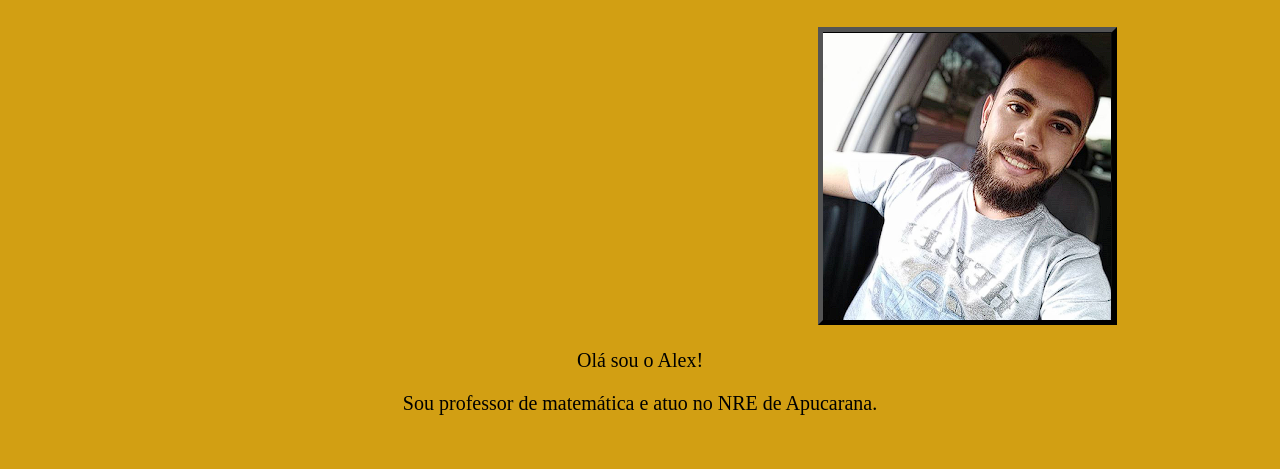
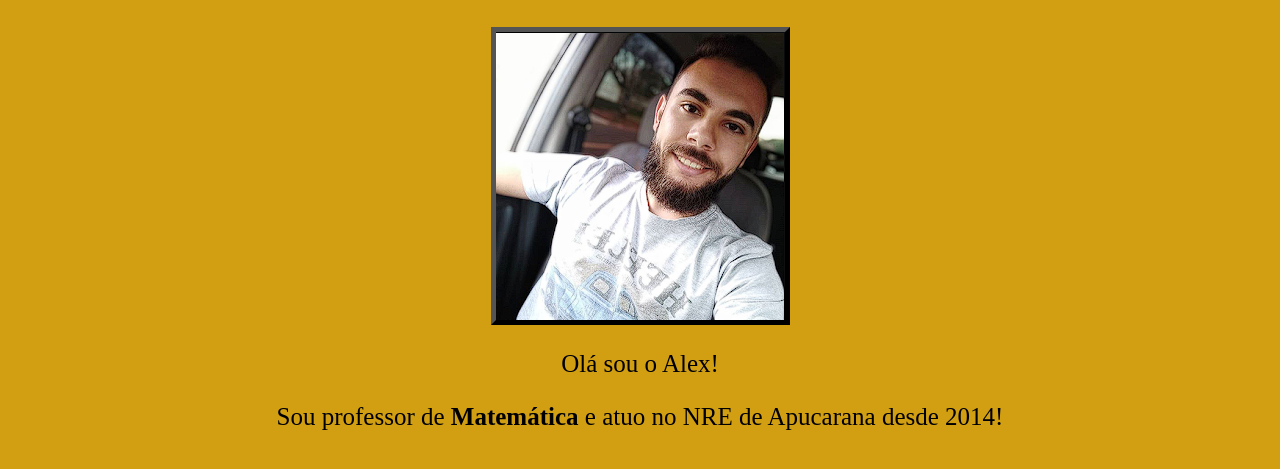
Before and after one commit to StasiakLucas/Atividade-filme, a plain HTML site: page Alex_Soriano.html in a window 1280 px wide. Shown: the part 243-712 px from the top of the page. Drawn offline with Linux system fonts and the light colour scheme.

Commit message:
Atualizando texto e img

```diff
--- a/Alex_Soriano.css
+++ b/Alex_Soriano.css
@@ -44,10 +44,12 @@ h1 {
 #Alex_Soriano {
   border: 5px outset #000000;
   position: relative;
-  left: 810px;
+  margin: auto;
+  display: block;
+
  }
 
 p {
   text-align: center;;
-  font-size: 20px;
+  font-size: 25px;
 }
--- a/Alex_Soriano.html
+++ b/Alex_Soriano.html
@@ -31,7 +31,8 @@
 
    <p>Olá sou o Alex!</p>
 
-   <p>Sou professor de matemática e atuo no NRE de Apucarana.</p>
+   <p>Sou professor de <b>Matemática</b> e atuo no NRE de Apucarana desde 2014!</p>
+
 
   </body>
 </html>
```
